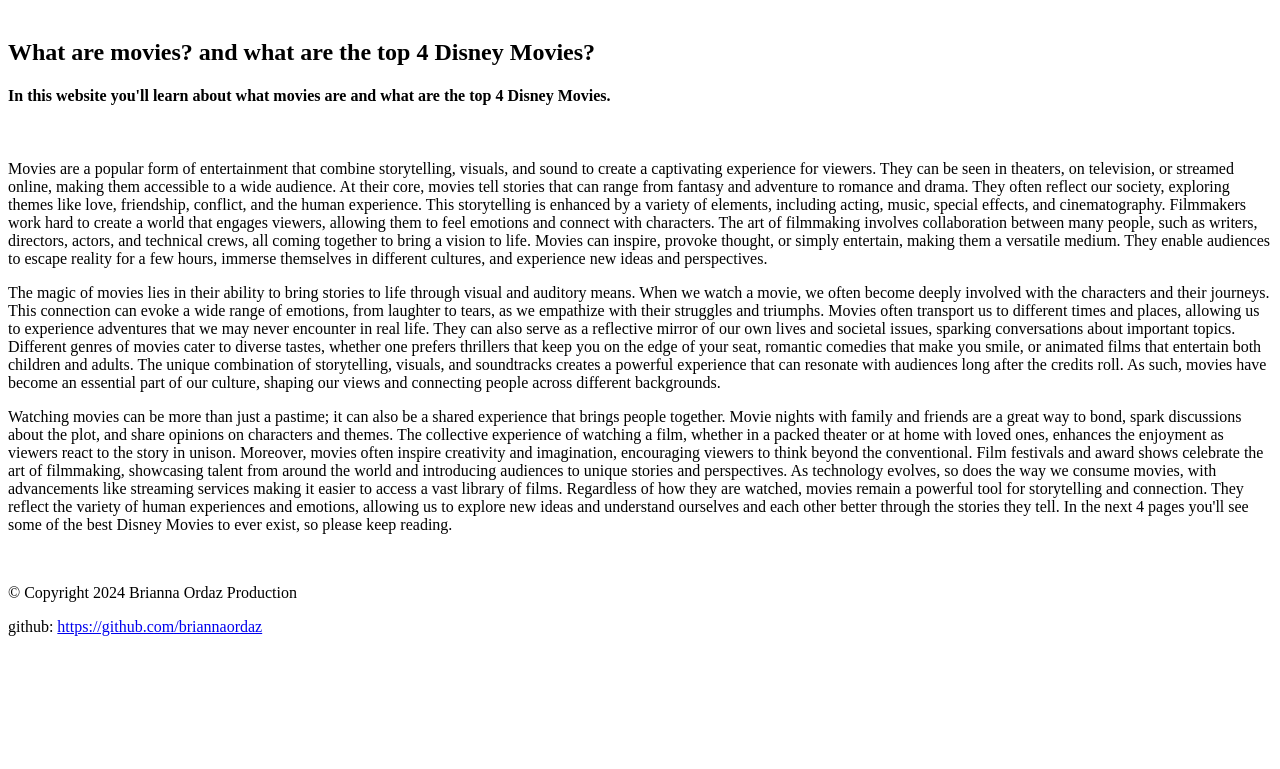
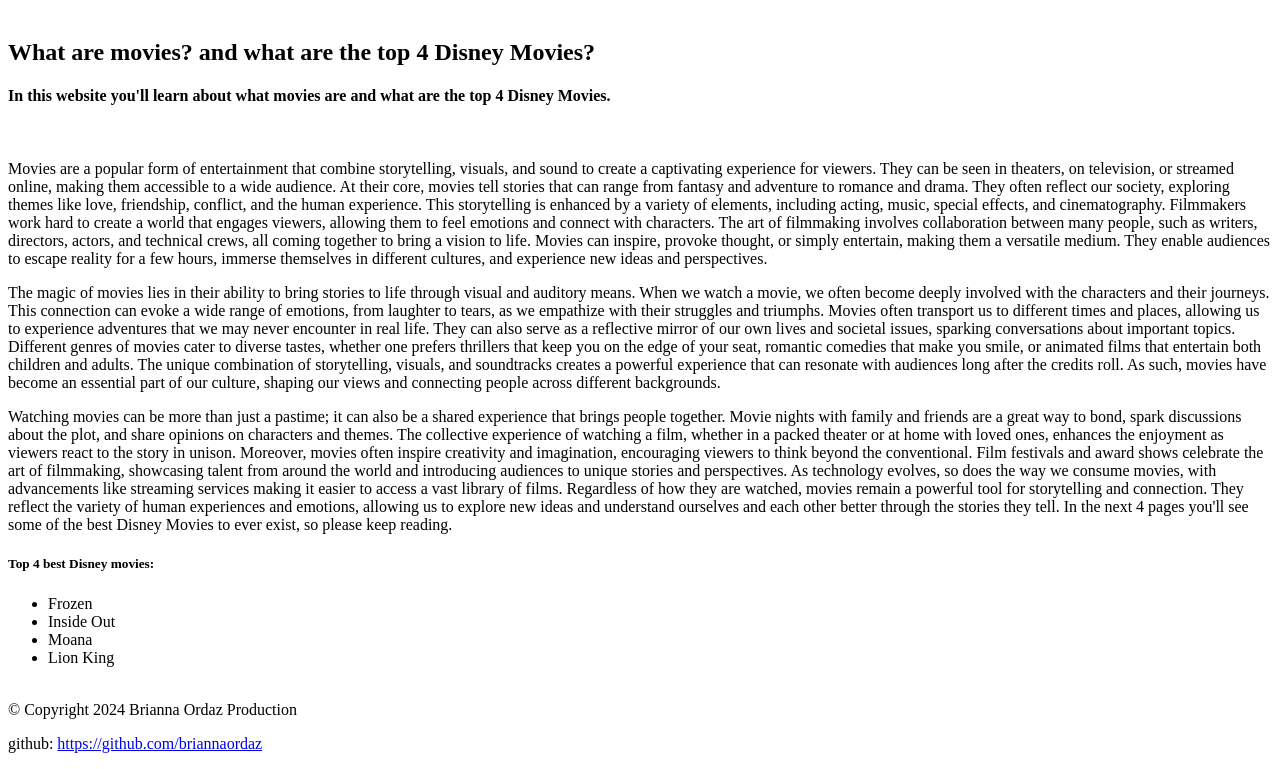
Before and after one commit to briannaordaz/COMP001A.WebDesigner, a plain HTML site: page index.html in a window 1280 px wide. Shown: the part 185-954 px from the top of the page. Before the commit the page ends 837 px from the top, so only its background shows below. Drawn offline with Linux system fonts and the light colour scheme.

```diff
--- a/index.html
+++ b/index.html
@@ -27,6 +27,13 @@
             <p>Movies are a popular form of entertainment that combine storytelling, visuals, and sound to create a captivating experience for viewers. They can be seen in theaters, on television, or streamed online, making them accessible to a wide audience. At their core, movies tell stories that can range from fantasy and adventure to romance and drama. They often reflect our society, exploring themes like love, friendship, conflict, and the human experience. This storytelling is enhanced by a variety of elements, including acting, music, special effects, and cinematography. Filmmakers work hard to create a world that engages viewers, allowing them to feel emotions and connect with characters. The art of filmmaking involves collaboration between many people, such as writers, directors, actors, and technical crews, all coming together to bring a vision to life. Movies can inspire, provoke thought, or simply entertain, making them a versatile medium. They enable audiences to escape reality for a few hours, immerse themselves in different cultures, and experience new ideas and perspectives.</p>
             <p>The magic of movies lies in their ability to bring stories to life through visual and auditory means. When we watch a movie, we often become deeply involved with the characters and their journeys. This connection can evoke a wide range of emotions, from laughter to tears, as we empathize with their struggles and triumphs. Movies often transport us to different times and places, allowing us to experience adventures that we may never encounter in real life. They can also serve as a reflective mirror of our own lives and societal issues, sparking conversations about important topics. Different genres of movies cater to diverse tastes, whether one prefers thrillers that keep you on the edge of your seat, romantic comedies that make you smile, or animated films that entertain both children and adults. The unique combination of storytelling, visuals, and soundtracks creates a powerful experience that can resonate with audiences long after the credits roll. As such, movies have become an essential part of our culture, shaping our views and connecting people across different backgrounds.</p>
             <p>Watching movies can be more than just a pastime; it can also be a shared experience that brings people together. Movie nights with family and friends are a great way to bond, spark discussions about the plot, and share opinions on characters and themes. The collective experience of watching a film, whether in a packed theater or at home with loved ones, enhances the enjoyment as viewers react to the story in unison. Moreover, movies often inspire creativity and imagination, encouraging viewers to think beyond the conventional. Film festivals and award shows celebrate the art of filmmaking, showcasing talent from around the world and introducing audiences to unique stories and perspectives. As technology evolves, so does the way we consume movies, with advancements like streaming services making it easier to access a vast library of films. Regardless of how they are watched, movies remain a powerful tool for storytelling and connection. They reflect the variety of human experiences and emotions, allowing us to explore new ideas and understand ourselves and each other better through the stories they tell. In the next 4 pages you'll see some of the best Disney Movies to ever exist, so please keep reading.</p>
+            <h5>Top 4 best Disney movies:</h5>
+            <ul>
+                <li>Frozen</li>
+                <li>Inside Out</li>
+                <li>Moana</li>
+                <li>Lion King</li>
+
             <br>
         </article>
     </main>
```
Also changed, not shown: frozen.html (+1 -0 lines), main.css (added).
